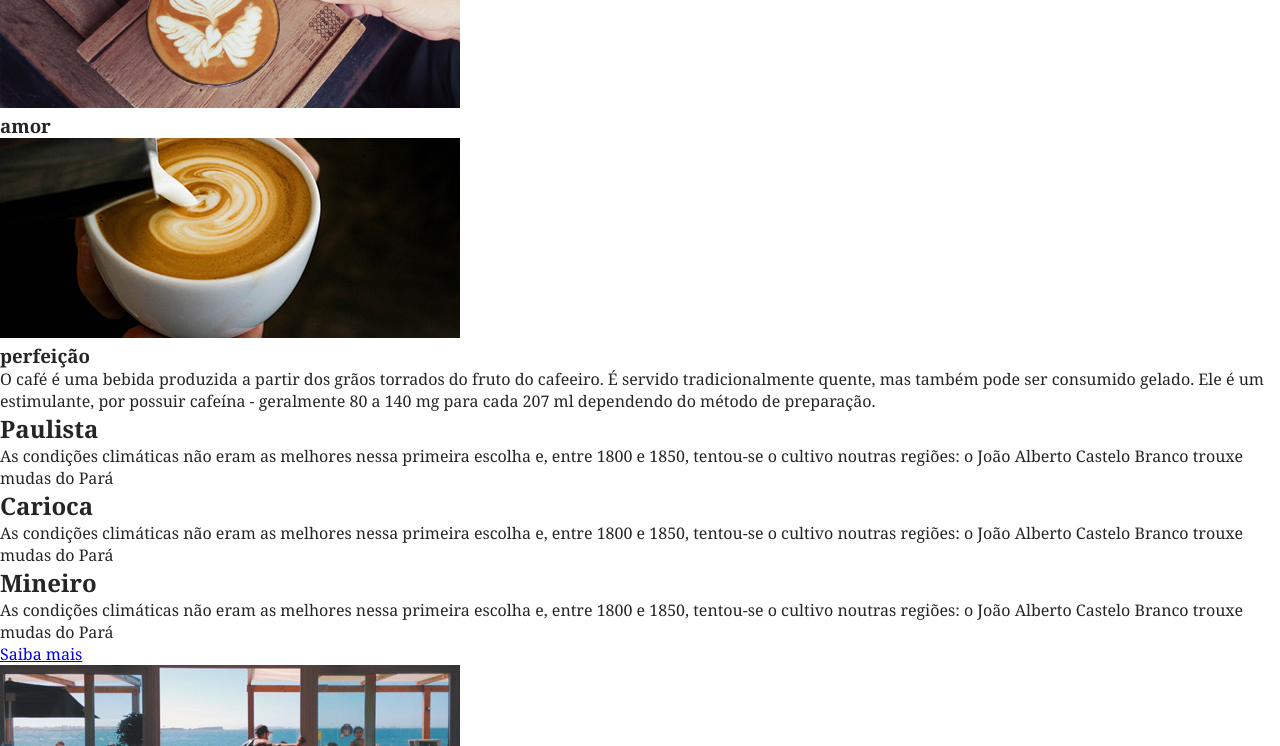
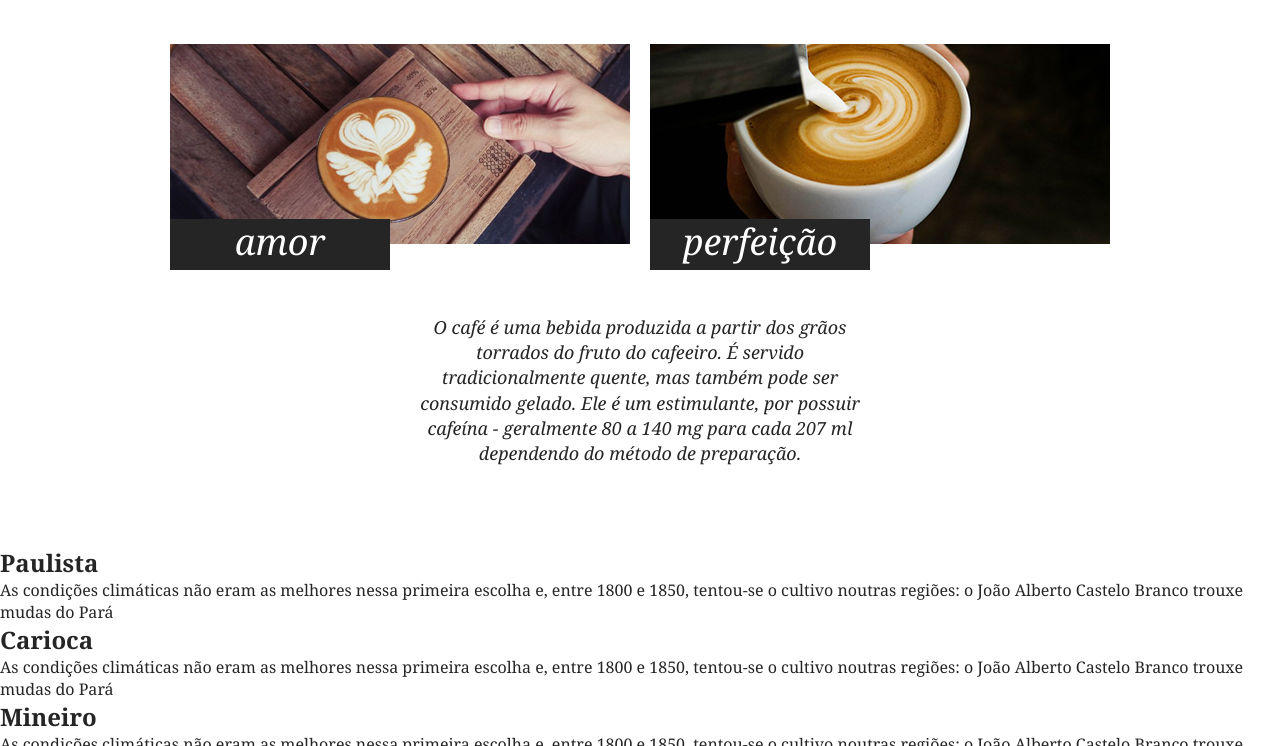
Before and after one commit to LeonardoPilatti/brafe1PURO, a plain HTML site: page index.html in a window 1280 px wide. Shown: the part 687-1433 px from the top of the page. Drawn offline with Linux system fonts and the light colour scheme.

Commit message:
Layout Sobre

```diff
--- a/css/style.css
+++ b/css/style.css
@@ -59,6 +59,7 @@ manho de width padrão e sim ele ficar do tamanho do conteúdo */
 
 .menu-nav a:hover {
     color: #ffaa;
+    transition: 0.3s;
 }
 
 
@@ -89,3 +90,63 @@ manho de width padrão e sim ele ficar do tamanho do conteúdo */
     font-style: italic;
     font-size: 1.125em;
 }
+
+
+/* SOBRE */
+
+.sobre {
+    padding: 60px 0;
+}
+
+.sobre-container {
+    max-width: 960px;
+    margin: 0 auto;
+}
+
+.sobre-container::after, .sobre-container::before {
+    content: "";
+    display: table;
+    clear: both;
+}
+
+.sobre h2 {
+    text-align: center;
+    font-size: 2.25em;  /* 36px dividido por 16 */
+    margin-bottom: 60px;
+}
+
+.sobre-item {
+    width: 460px;
+    float: left;
+    margin: 0 10px;
+}
+
+.sobre-item img {
+    display: block;
+    max-width: 100%;
+}
+
+.sobre-item h3 {
+    font-size: 2.25em;
+    line-height: 1em;
+    background: #252525;
+    width: 220px;
+    color: #fff;
+    font-style: italic;
+    font-weight: normal;
+    text-align: center;
+    padding: 5px 0 10px 0;
+    /* o top negativa para o quadrado ir para cima da imagem e o position relative para aparecer por cima da imagem */
+    top: -25px;
+    position: relative;
+}
+
+/* maior que p, para ir na classe SOBRE e falar com o primeiro P que achar */
+.sobre > p {
+    font-size: 1.125em;
+    line-height: 1.4em;
+    font-style: italic;
+    text-align: center;
+    margin: 20px auto;
+    max-width: 460px;
+}
--- a/index.html
+++ b/index.html
@@ -27,14 +27,14 @@
         <p>Direto das fazendas de Minas Gerais</p>
     </main>
 
-    <section>
+    <section class="sobre">
         <h2>Uma mistura de</h2>
-        <div>
-            <div>
+        <div class="sobre-container">
+            <div class="sobre-item">
                 <img src="img/cafe-1.jpg" alt="Cafe 1 do Brafé">
                 <h3>amor</h3>
             </div>
-            <div>
+            <div class="sobre-item">
                 <img src="img/cafe-2.jpg" alt="Cafe 1 do Brafé">
                 <h3>perfeição</h3>
             </div>
```
